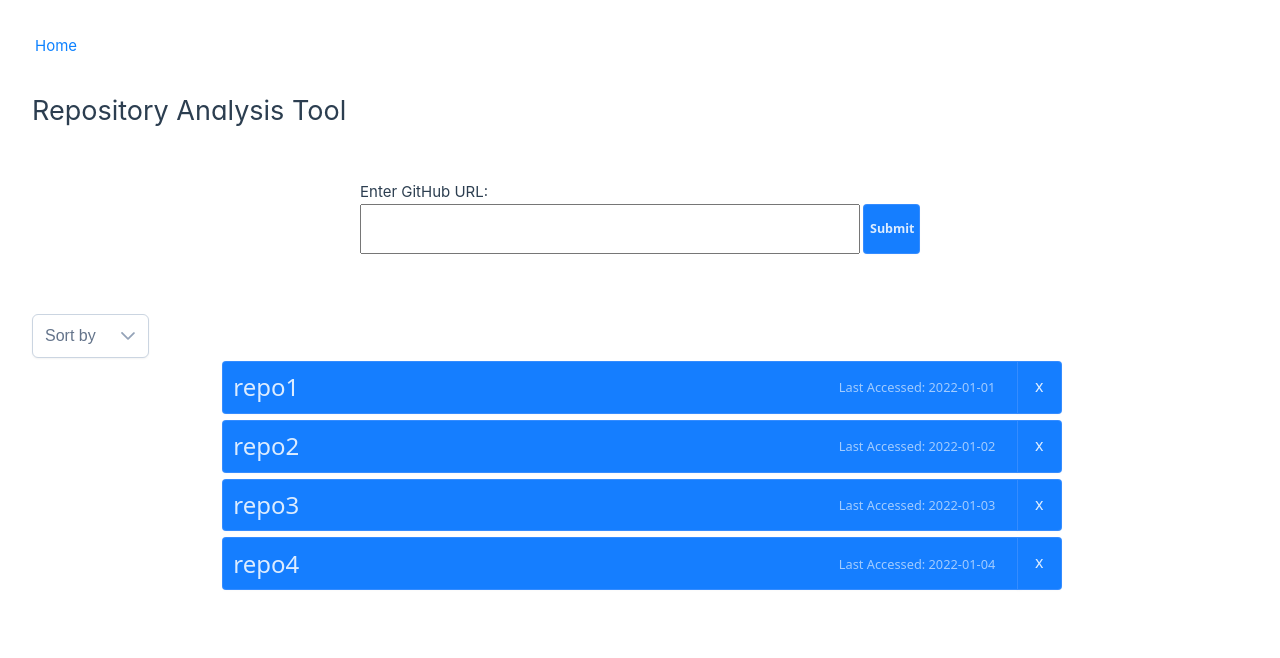
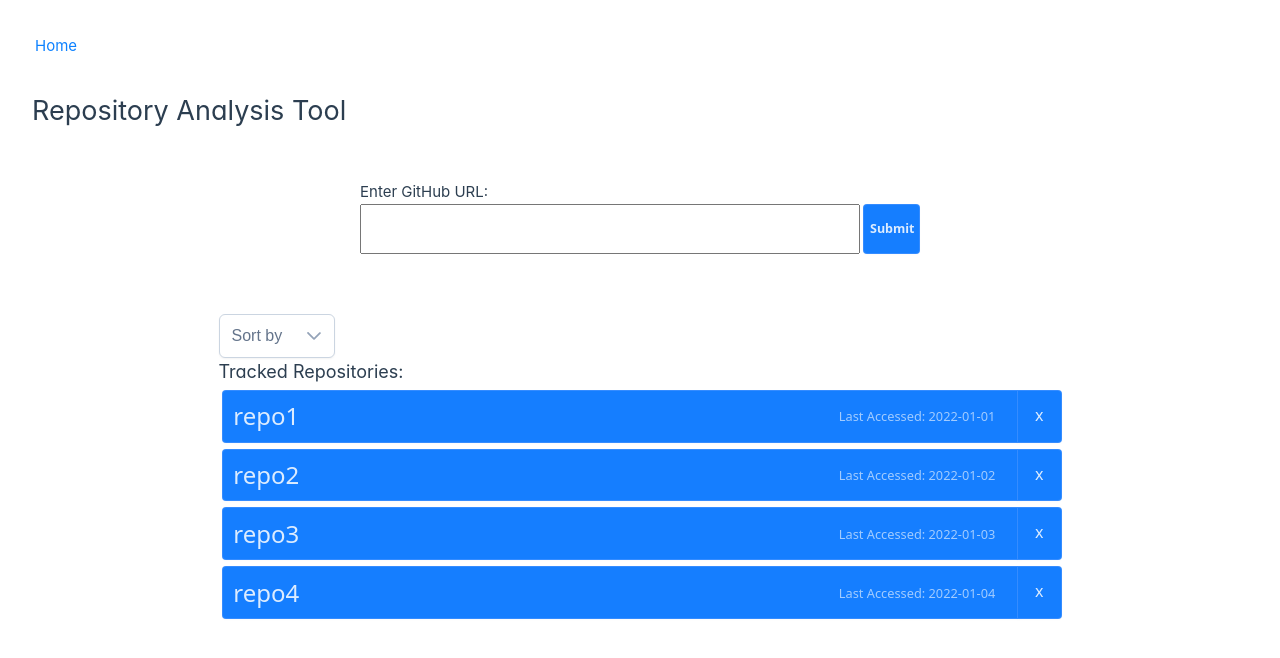
Before and after one commit to EduardoCalvoUribe/GitHubRepositoryAnalysisTool, a Vue app in the folder frontend/: page / in a window 1280 px wide. Shown: the top 658 px of the page. Built offline with nearby package versions, Linux system fonts and the light colour scheme; a web font is replaced by a local one.

Commit message:
repositioned dropdown menus

```diff
--- a/frontend/src/views/HomeView.vue
+++ b/frontend/src/views/HomeView.vue
@@ -124,9 +124,11 @@ export default {
 
     <div v-if="invalidInput" style="color: red; margin-top: 2%; display: flex; justify-content: center; margin-bottom: 5%">Invalid input! Please enter a valid GitHub URL.</div>
 
+    <div style="margin-top: 4%; display: flex; justify-content: center; margin-bottom: 5%;">
+      <div style="display: flex; flex-direction: column; align-items: flex-start;">
         <Dropdown v-model="selectedSort" :options="sorts" optionLabel="name" placeholder="Sort by" class="w-full md:w-14rem" />
-
-    <div class="row" v-for="repo in repoInfo">
+        <label style="justify-content: center; display: inline-block; width: 250px; font-size: larger;" for="repos">Tracked Repositories:</label>
+        <div id="repos"class="row" v-for="repo in repoInfo">
           <router-link :to="{ path: '/repoinfo/' + repo.id }"><button class="button-6" >
               <span><h2 style="margin-left: 0.3rem;">{{ repo.name }}</h2></span>
               <span class="last-accessed">Last Accessed: {{ repo.last_accessed }}</span>
@@ -134,6 +136,8 @@ export default {
           <button class="button-6" style="font-weight: 100; padding-inline: 1.1rem; width: 45px; margin-left: -8px; border-top-left-radius: 0; border-bottom-left-radius: 0;">
             <div style="margin-bottom: 3px; font-weight: 100" @click="handleDeleteRequest(repo.id)">x</div>
           </button>
+        </div>
+      </div>
     </div>
   </main>
 </template>
--- a/frontend/src/views/RepositoryInfo.vue
+++ b/frontend/src/views/RepositoryInfo.vue
@@ -54,12 +54,13 @@
     </div>
   </div>
 
-  <div >
+  <div style="margin-top: 4%; display: flex; justify-content: center; margin-bottom: 5%;">
+    <div style="display: flex; flex-direction: column; align-items: flex-start;">
+      <div>
         <Dropdown v-model="selectedOption" :options="options" optionLabel="name" placeholder="Select an Option" class="w-full md:w-14rem" />
         <Dropdown v-model="selectedSort" :options="sorts" optionLabel="name" placeholder="Sort by" class="w-full md:w-14rem" />
       </div>
-
-  <div v-if="selectedOption && selectedOption.name === 'Pull Requests' && githubResponse" style="margin-top: 4%; display: flex; justify-content: center;">
+      <div v-if="selectedOption && selectedOption.name === 'Pull Requests' && githubResponse" style=" display: flex; justify-content: center;">
         <div style="display: flex; flex-direction: column; align-items: flex-start;">
           <label style="justify-content: center; display: inline-block; width: 250px; font-size: larger;" for="pullRequests">Pull Requests:</label>
           <div id="pullRequests" class="row" v-for="pullrequest in sortedPullRequests">
@@ -71,8 +72,7 @@
           </div>
         </div>
       </div>
-
-  <div v-else-if="selectedOption && selectedOption.name === 'Contributors' && githubResponse" style="margin-top: 4%; display: flex; justify-content: center;">
+      <div v-else-if="selectedOption && selectedOption.name === 'Contributors' && githubResponse" style=" display: flex; justify-content: center;">
         <div style="display: flex; flex-direction: column; align-items: flex-start;">
           <label style="justify-content: center; display: inline-block; width: 250px; font-size: larger;" for="users">Contributors:</label>
           <div id="users" class="row" v-for="pullrequest in githubResponse.Repo.pull_requests">
@@ -80,6 +80,8 @@
                 <span><h2 style="margin-left: 0.3rem;">{{ pullrequest.user }}</h2></span>
                 <!-- <span class="last-accessed">Semantic score: {{ user }}</span> -->
             </button></router-link>
+          </div>
+        </div>
       </div>
     </div>
   </div>
@@ -163,7 +165,7 @@ export default {
 
     const sortedPullRequests = computed(() => {
       if (!githubResponse.value) return [];
-      else if (selectedSort.value.contains('Date')) {
+      else if (selectedSort.value.name.includes('Date')) {
         return sortListsDate(githubResponse.value.Repo.pull_requests, selectedSort.value);
       } else {
         return sortListsScore(githubResponse.value.Repo.pull_requests, selectedSort.value);
```
Lines whose indentation alone changed are shown as unchanged.
